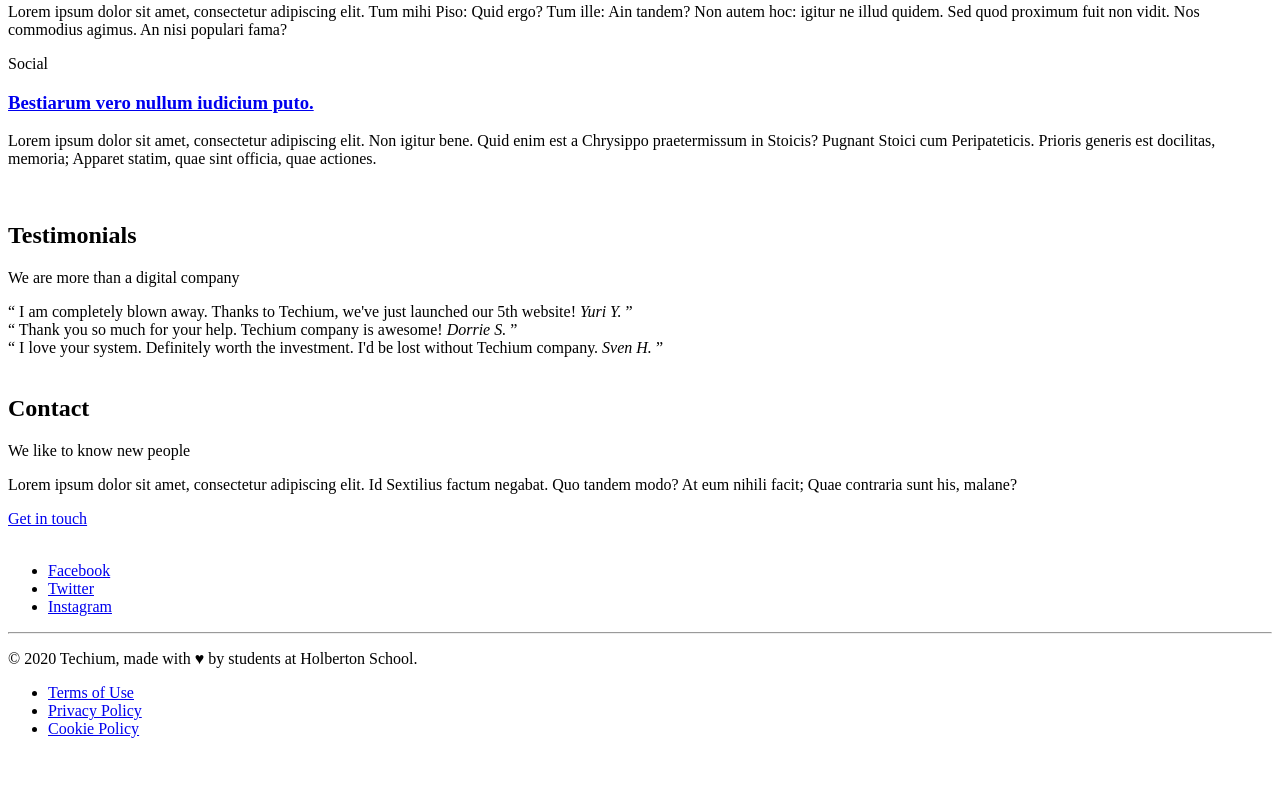
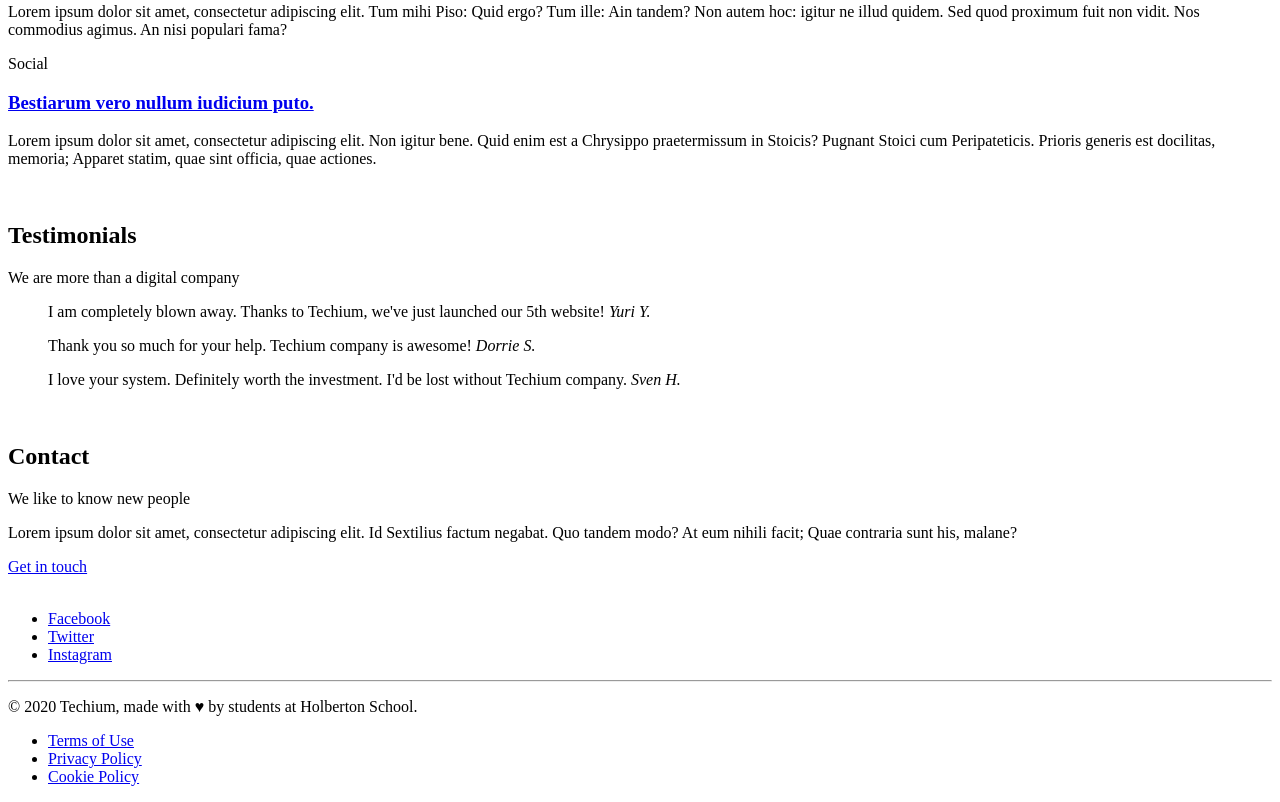
Before and after one commit to ali-jin/holbertonschool-web_front_end, a plain HTML site: page html_advanced/29-index.html in a window 1280 px wide. Shown: the part 1724-2526 px from the top of the page. Before the commit the page ends 2478 px from the top, so only its background shows below. Drawn offline with Linux system fonts and the light colour scheme.

Commit message:
add quotes in testimonials section

```diff
--- a/html_advanced/29-index.html
+++ b/html_advanced/29-index.html
@@ -181,24 +181,24 @@
 
                     <div>
                         <article>
-                            <q>
+                            <blockquote>
                                 I am completely blown away. Thanks to Techium, we've just launched our 5th website!
                                 <cite>Yuri Y.</cite>
-                            </q>
+                            </blockquote>
                         </article>
 
                         <article>
-                            <q>
+                            <blockquote>
                                 Thank you so much for your help. Techium company is awesome!
                                 <cite>Dorrie S.</cite>
-                            </q>
+                            </blockquote>
                         </article>
 
                         <article>
-                            <q>
+                            <blockquote>
                                 I love your system. Definitely worth the investment. I'd be lost without Techium company.
                                 <cite>Sven H.</cite>
-                            </q>
+                            </blockquote>
                         </article>
                     </div>
                 </div>
```
